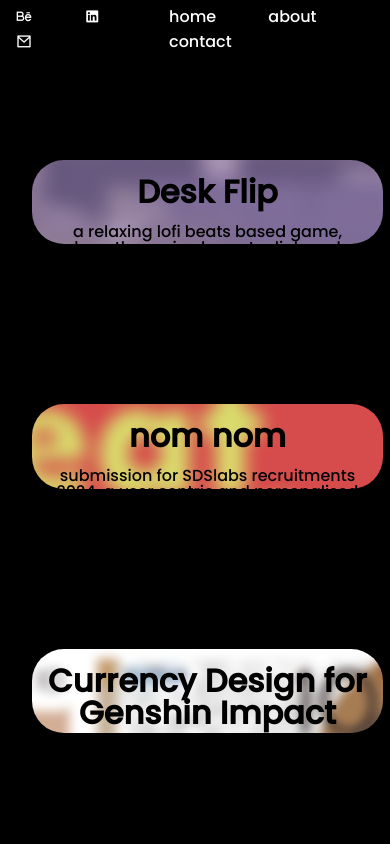
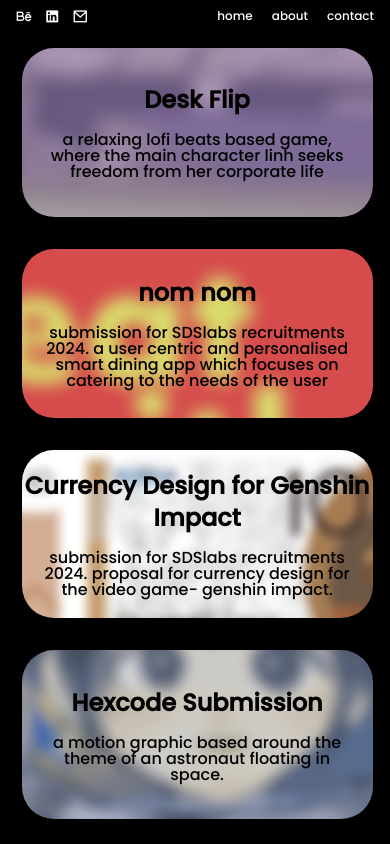
Before and after one commit to t6shi/t6shi.github.io, a plain HTML site: page work.html in a window 390 px wide. Shown: the top 844 px of the page. Drawn offline with nearby package versions, Linux system fonts and the light colour scheme.

Commit message:
responsiveness update workstyle.css

```diff
--- a/workstyle.css
+++ b/workstyle.css
@@ -91,7 +91,7 @@ a{ text-decoration: none; color: #FFFFFF;}
 
 
 
-@media (max-width: 780px)
+@media only screen and ( min-width: 392px) and (max-width: 780px)
 
 {
     *{ margin:0; padding:0;}
@@ -112,9 +112,32 @@ a{ text-decoration: none; color: #FFFFFF;}
    p { padding: 1rem;}
 
 
+}
 
+@media only screen and (max-width:391px)
 
+{.icons
+    { font-size: 1rem; margin-right: 0.5rem;}
 
+    .links
+    { font-size:0.75rem; margin-right:0.5rem;}
+
+    nav li
+    { margin-right:1rem;}
+
+    .container
+    {display:flex; flex-direction: column; justify-content:center;
+     }
+
+     .card{ width:90vw; height:20vh; margin-left:2rem; margin-top:3rem;margin-left:1.35rem;}
+     .card1{ width:90vw; height:20vh; margin-left:2rem; margin-top:2rem;margin-left:1.35rem;}
+     .card2{ width:90vw; height:20vh; margin-left:2rem; margin-top:2rem;margin-left:1.35rem;}
+     .card3{ width:90vw; height:20vh; margin-left:2rem; margin-top:2rem;margin-left:1.35rem;}
+
+      h2
+     { font-size: 1.5rem; margin-top: 1rem; }
+
+     p { font-size: 1rem; padding: 1rem;}
 
 
 }
```
